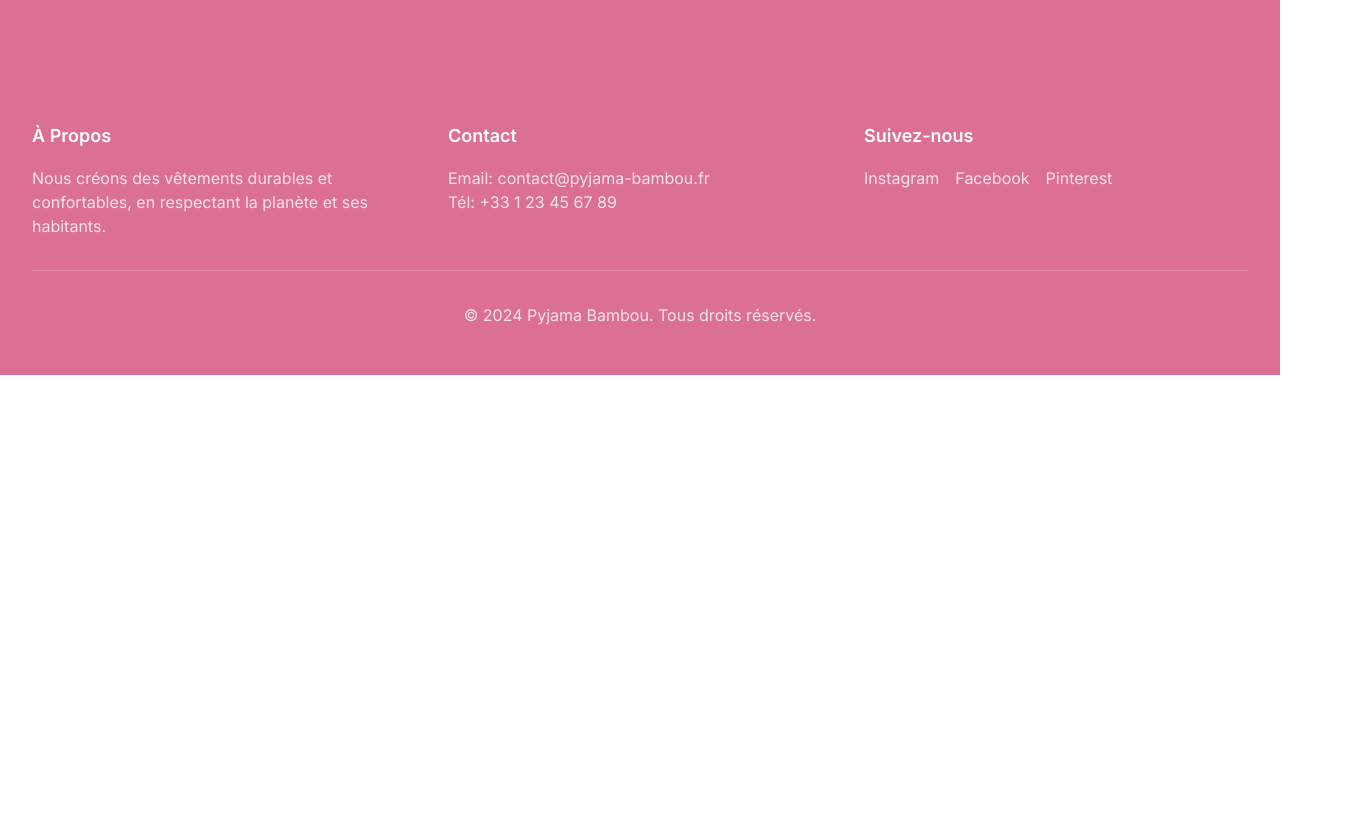
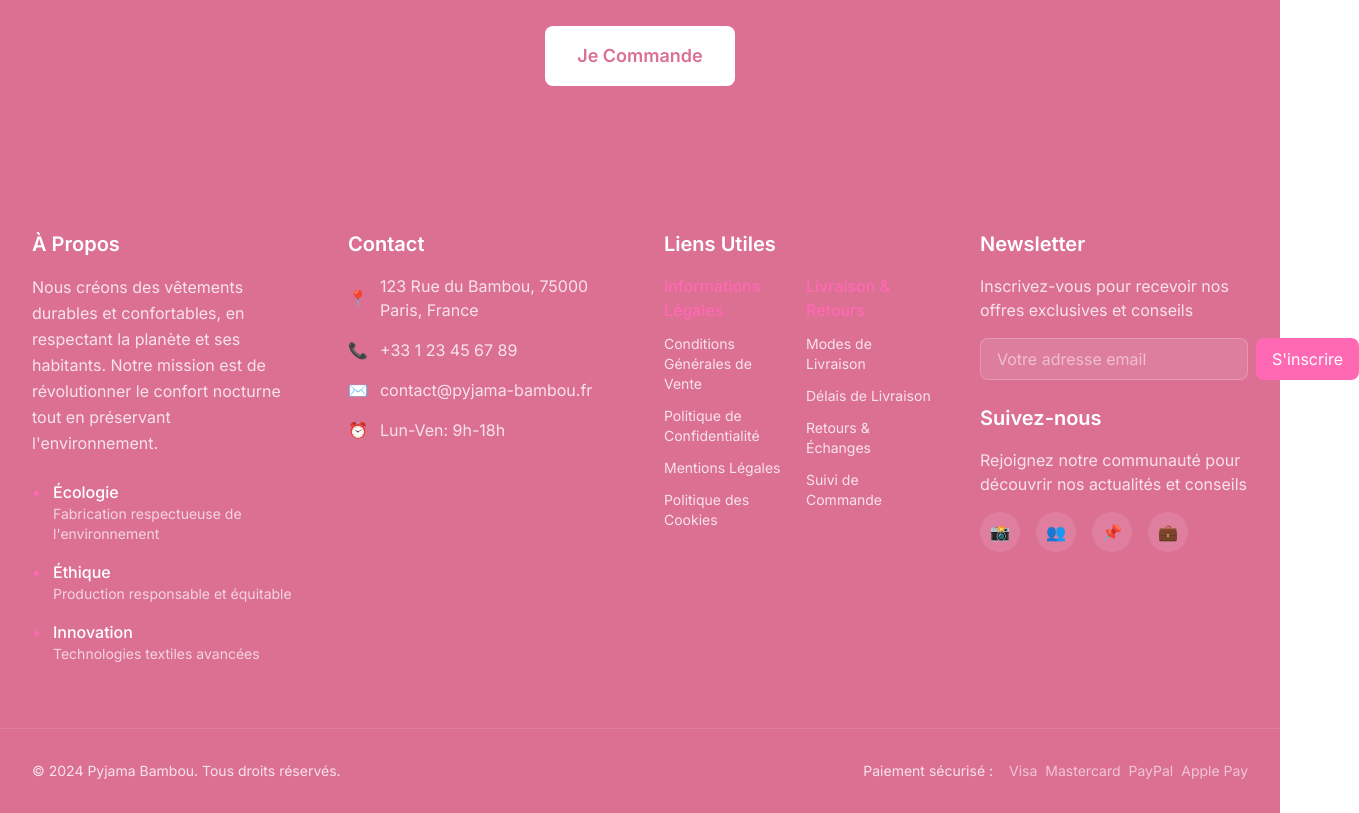
Before and after one commit to chomphoo-lebeux/woo-onepage-front, a Next.js app: page / in a window 1280 px wide. Shown: the part 3180-3993 px from the top of the page, 1359 px wide, since content can reach past the window. Before the commit the page ends 3555 px from the top, so only its background shows below. Built offline with nearby package versions, Linux system fonts and the light colour scheme.

Commit message:
Enhance button styles and improve footer content for better user experience

```diff
--- a/src/app/page.tsx
+++ b/src/app/page.tsx
@@ -33,7 +33,7 @@ export default function Home() {
           </p>
           <div className="flex flex-wrap justify-center gap-4 mb-8">
             {productData.hero.features.map((feature, index) => (
-              <span key={index} className="bg-white/20 backdrop-blur-sm text-white px-4 py-2 rounded-full text-sm">
+              <span key={index} className="bg-white/20 backdrop-blur-sm text-white px-4 py-2 rounded-full text-sm cursor-default">
                 {feature}
               </span>
             ))}
@@ -79,7 +79,7 @@ export default function Home() {
                 <h3 className="font-semibold mb-3 text-[var(--color-primary-dark)]">Tailles disponibles :</h3>
                 <div className="flex gap-2">
                   {productData.product.sizes.map((size) => (
-                    <button key={size} className="border border-[var(--color-primary-light)] px-4 py-2 rounded hover:bg-[var(--color-primary-light)] hover:text-white transition-colors">
+                    <button key={size} className="size-button">
                       {size}
                     </button>
                   ))}
@@ -91,7 +91,7 @@ export default function Home() {
                   {productData.product.colors.map((color) => (
                     <button
                       key={color.name}
-                      className="w-8 h-8 rounded-full border border-[var(--color-primary-light)]"
+                      className="w-8 h-8 rounded-full border border-[var(--color-primary-light)] cursor-pointer"
                       style={{ backgroundColor: color.code }}
                       title={color.name}
                     />
@@ -103,7 +103,7 @@ export default function Home() {
                 <div className="text-xl text-[var(--color-text-light)] line-through">{productData.product.price.original}</div>
                 <div className="text-[var(--color-primary)] font-semibold">-{productData.product.price.savings}</div>
               </div>
-              <button className="w-full btn-primary px-8 py-4 rounded-lg text-lg font-semibold">
+              <button className="order-button">
                 {productData.cta.button}
               </button>
             </div>
@@ -146,9 +146,9 @@ export default function Home() {
           <h2 className="text-3xl font-bold text-center mb-16 text-[var(--color-primary-dark)]">{productData.guarantee.title}</h2>
           <div className="grid grid-cols-1 md:grid-cols-3 gap-8">
             {productData.guarantee.items.map((item, index) => (
-              <div key={index} className="text-center bg-white p-6 rounded-lg shadow-sm">
-                <h3 className="text-xl font-semibold mb-2 text-[var(--color-primary-dark)]">{item.title}</h3>
-                <p className="text-[var(--color-text-light)]">{item.description}</p>
+              <div key={index} className="text-center bg-white p-8 rounded-lg shadow-sm min-h-[200px] flex flex-col justify-center">
+                <h3 className="text-xl font-semibold mb-4 text-[var(--color-primary-dark)]">{item.title}</h3>
+                <p className="text-[var(--color-text-light)] text-lg">{item.description}</p>
               </div>
             ))}
           </div>
@@ -160,38 +160,130 @@ export default function Home() {
         <div className="max-w-7xl mx-auto px-4 sm:px-6 lg:px-8 text-center">
           <h2 className="text-3xl font-bold mb-4">{productData.cta.title}</h2>
           <p className="text-xl text-white/90 mb-8">{productData.cta.subtitle}</p>
-          <button className="bg-white text-[var(--color-primary-dark)] px-8 py-4 rounded-lg text-lg font-semibold hover:bg-[var(--color-secondary)] transition-colors">
+          <button className="bg-white text-[var(--color-primary-dark)] px-8 py-4 rounded-lg text-lg font-semibold hover:bg-[var(--color-secondary)] transition-colors cursor-pointer">
             {productData.cta.button}
           </button>
         </div>
       </section>
 
       {/* Footer */}
-      <footer className="bg-[var(--color-primary-dark)] text-white py-12">
-        <div className="max-w-7xl mx-auto px-4 sm:px-6 lg:px-8">
-          <div className="grid grid-cols-1 md:grid-cols-3 gap-8">
-            <div>
-              <h3 className="text-lg font-semibold mb-4">{productData.footer.about.title}</h3>
-              <p className="text-white/80">{productData.footer.about.description}</p>
-            </div>
-            <div>
-              <h3 className="text-lg font-semibold mb-4">{productData.footer.contact.title}</h3>
-              <p className="text-white/80">Email: {productData.footer.contact.email}</p>
-              <p className="text-white/80">Tél: {productData.footer.contact.phone}</p>
-            </div>
-            <div>
-              <h3 className="text-lg font-semibold mb-4">{productData.footer.social.title}</h3>
-              <div className="flex space-x-4">
-                {productData.footer.social.links.map((link, index) => (
-                  <a key={index} href={link.url} className="text-white/80 hover:text-white">
-                    {link.name}
-                  </a>
+      <footer className="bg-[var(--color-primary-dark)] text-white">
+        {/* Main Footer */}
+        <div className="max-w-7xl mx-auto px-4 sm:px-6 lg:px-8 py-16">
+          <div className="grid grid-cols-1 md:grid-cols-2 lg:grid-cols-4 gap-12">
+            {/* À Propos */}
+            <div className="space-y-6">
+              <h3 className="text-xl font-semibold mb-4">{productData.footer.about.title}</h3>
+              <p className="text-white/80 leading-relaxed">{productData.footer.about.description}</p>
+              <div className="space-y-4">
+                {productData.footer.about.values.map((value, index) => (
+                  <div key={index} className="flex items-start space-x-3">
+                    <span className="text-[var(--color-primary)]">•</span>
+                    <div>
+                      <h4 className="font-medium">{value.title}</h4>
+                      <p className="text-white/70 text-sm">{value.description}</p>
+                    </div>
+                  </div>
                 ))}
               </div>
             </div>
+
+            {/* Contact */}
+            <div className="space-y-6">
+              <h3 className="text-xl font-semibold mb-4">{productData.footer.contact.title}</h3>
+              <div className="space-y-4">
+                <p className="flex items-center space-x-3">
+                  <span className="text-[var(--color-primary)]">📍</span>
+                  <span className="text-white/80">{productData.footer.contact.address}</span>
+                </p>
+                <p className="flex items-center space-x-3">
+                  <span className="text-[var(--color-primary)]">📞</span>
+                  <span className="text-white/80">{productData.footer.contact.phone}</span>
+                </p>
+                <p className="flex items-center space-x-3">
+                  <span className="text-[var(--color-primary)]">✉️</span>
+                  <span className="text-white/80">{productData.footer.contact.email}</span>
+                </p>
+                <p className="flex items-center space-x-3">
+                  <span className="text-[var(--color-primary)]">⏰</span>
+                  <span className="text-white/80">{productData.footer.contact.hours}</span>
+                </p>
+              </div>
+            </div>
+
+            {/* Liens Utiles */}
+            <div className="space-y-6">
+              <h3 className="text-xl font-semibold mb-4">Liens Utiles</h3>
+              <div className="grid grid-cols-2 gap-4">
+                <div className="space-y-3">
+                  <h4 className="font-medium text-[var(--color-primary)]">Informations Légales</h4>
+                  {productData.footer.legal.links.map((link, index) => (
+                    <a key={index} href={link.url} className="block text-white/80 hover:text-white transition-colors text-sm">
+                      {link.name}
+                    </a>
+                  ))}
+                </div>
+                <div className="space-y-3">
+                  <h4 className="font-medium text-[var(--color-primary)]">Livraison & Retours</h4>
+                  {productData.footer.shipping.links.map((link, index) => (
+                    <a key={index} href={link.url} className="block text-white/80 hover:text-white transition-colors text-sm">
+                      {link.name}
+                    </a>
+                  ))}
+                </div>
+              </div>
+            </div>
+
+            {/* Newsletter & Social */}
+            <div className="space-y-6">
+              <div>
+                <h3 className="text-xl font-semibold mb-4">{productData.footer.newsletter.title}</h3>
+                <p className="text-white/80 mb-4">{productData.footer.newsletter.description}</p>
+                <form className="flex space-x-2">
+                  <input
+                    type="email"
+                    placeholder={productData.footer.newsletter.placeholder}
+                    className="flex-1 px-4 py-2 rounded-lg bg-white/10 border border-white/20 text-white placeholder-white/50 focus:outline-none focus:border-[var(--color-primary)]"
+                  />
+                  <button className="px-4 py-2 bg-[var(--color-primary)] rounded-lg hover:bg-[var(--color-primary-dark)] transition-colors">
+                    {productData.footer.newsletter.button}
+                  </button>
+                </form>
+              </div>
+              <div>
+                <h3 className="text-xl font-semibold mb-4">{productData.footer.social.title}</h3>
+                <p className="text-white/80 mb-4">{productData.footer.social.description}</p>
+                <div className="flex space-x-4">
+                  {productData.footer.social.links.map((link, index) => (
+                    <a
+                      key={index}
+                      href={link.url}
+                      className="w-10 h-10 flex items-center justify-center rounded-full bg-white/10 hover:bg-[var(--color-primary)] transition-colors"
+                      title={link.name}
+                    >
+                      {link.icon}
+                    </a>
+                  ))}
+                </div>
+              </div>
+            </div>
           </div>
-          <div className="mt-8 pt-8 border-t border-white/20 text-center text-white/80">
-            <p>{productData.footer.copyright}</p>
+        </div>
+
+        {/* Bottom Footer */}
+        <div className="border-t border-white/10">
+          <div className="max-w-7xl mx-auto px-4 sm:px-6 lg:px-8 py-8">
+            <div className="flex flex-col md:flex-row justify-between items-center space-y-4 md:space-y-0">
+              <p className="text-white/80 text-sm">{productData.footer.copyright}</p>
+              <div className="flex items-center space-x-4">
+                <span className="text-white/80 text-sm">Paiement sécurisé :</span>
+                <div className="flex space-x-2">
+                  {productData.footer.payment.methods.map((method, index) => (
+                    <span key={index} className="text-white/60 text-sm">{method}</span>
+                  ))}
+                </div>
+              </div>
+            </div>
           </div>
         </div>
       </footer>
--- a/src/data/product.json
+++ b/src/data/product.json
@@ -112,28 +112,111 @@
   "footer": {
     "about": {
       "title": "À Propos",
-      "description": "Nous créons des vêtements durables et confortables, en respectant la planète et ses habitants."
+      "description": "Nous créons des vêtements durables et confortables, en respectant la planète et ses habitants. Notre mission est de révolutionner le confort nocturne tout en préservant l'environnement.",
+      "values": [
+        {
+          "title": "Écologie",
+          "description": "Fabrication respectueuse de l'environnement"
+        },
+        {
+          "title": "Éthique",
+          "description": "Production responsable et équitable"
+        },
+        {
+          "title": "Innovation",
+          "description": "Technologies textiles avancées"
+        }
+      ]
     },
     "contact": {
       "title": "Contact",
       "email": "contact@pyjama-bambou.fr",
-      "phone": "+33 1 23 45 67 89"
+      "phone": "+33 1 23 45 67 89",
+      "address": "123 Rue du Bambou, 75000 Paris, France",
+      "hours": "Lun-Ven: 9h-18h",
+      "support": "support@pyjama-bambou.fr"
+    },
+    "legal": {
+      "title": "Informations Légales",
+      "links": [
+        {
+          "name": "Conditions Générales de Vente",
+          "url": "/cgv"
+        },
+        {
+          "name": "Politique de Confidentialité",
+          "url": "/confidentialite"
+        },
+        {
+          "name": "Mentions Légales",
+          "url": "/mentions-legales"
+        },
+        {
+          "name": "Politique des Cookies",
+          "url": "/cookies"
+        }
+      ]
+    },
+    "shipping": {
+      "title": "Livraison & Retours",
+      "links": [
+        {
+          "name": "Modes de Livraison",
+          "url": "/livraison"
+        },
+        {
+          "name": "Délais de Livraison",
+          "url": "/delais"
+        },
+        {
+          "name": "Retours & Échanges",
+          "url": "/retours"
+        },
+        {
+          "name": "Suivi de Commande",
+          "url": "/suivi"
+        }
+      ]
     },
     "social": {
       "title": "Suivez-nous",
+      "description": "Rejoignez notre communauté pour découvrir nos actualités et conseils",
       "links": [
         {
           "name": "Instagram",
-          "url": "#"
+          "url": "#",
+          "icon": "📸"
         },
         {
           "name": "Facebook",
-          "url": "#"
+          "url": "#",
+          "icon": "👥"
         },
         {
           "name": "Pinterest",
-          "url": "#"
+          "url": "#",
+          "icon": "📌"
+        },
+        {
+          "name": "LinkedIn",
+          "url": "#",
+          "icon": "💼"
         }
+      ]
+    },
+    "newsletter": {
+      "title": "Newsletter",
+      "description": "Inscrivez-vous pour recevoir nos offres exclusives et conseils",
+      "placeholder": "Votre adresse email",
+      "button": "S'inscrire"
+    },
+    "payment": {
+      "title": "Paiement Sécurisé",
+      "methods": [
+        "Visa",
+        "Mastercard",
+        "PayPal",
+        "Apple Pay"
       ]
     },
     "copyright": "© 2024 Pyjama Bambou. Tous droits réservés."
```
Also changed, not shown: src/app/globals.css (+13 -3 lines).
